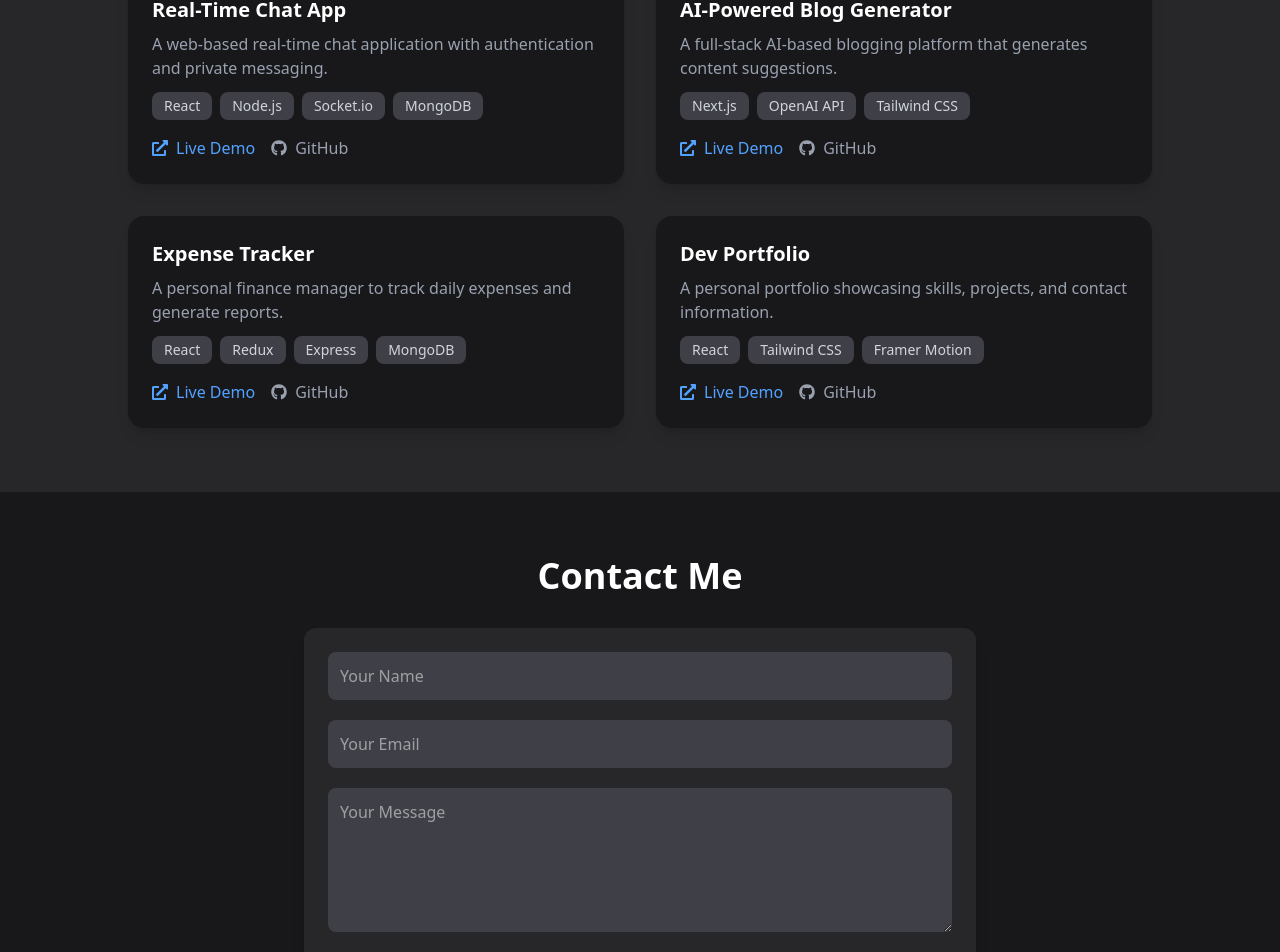
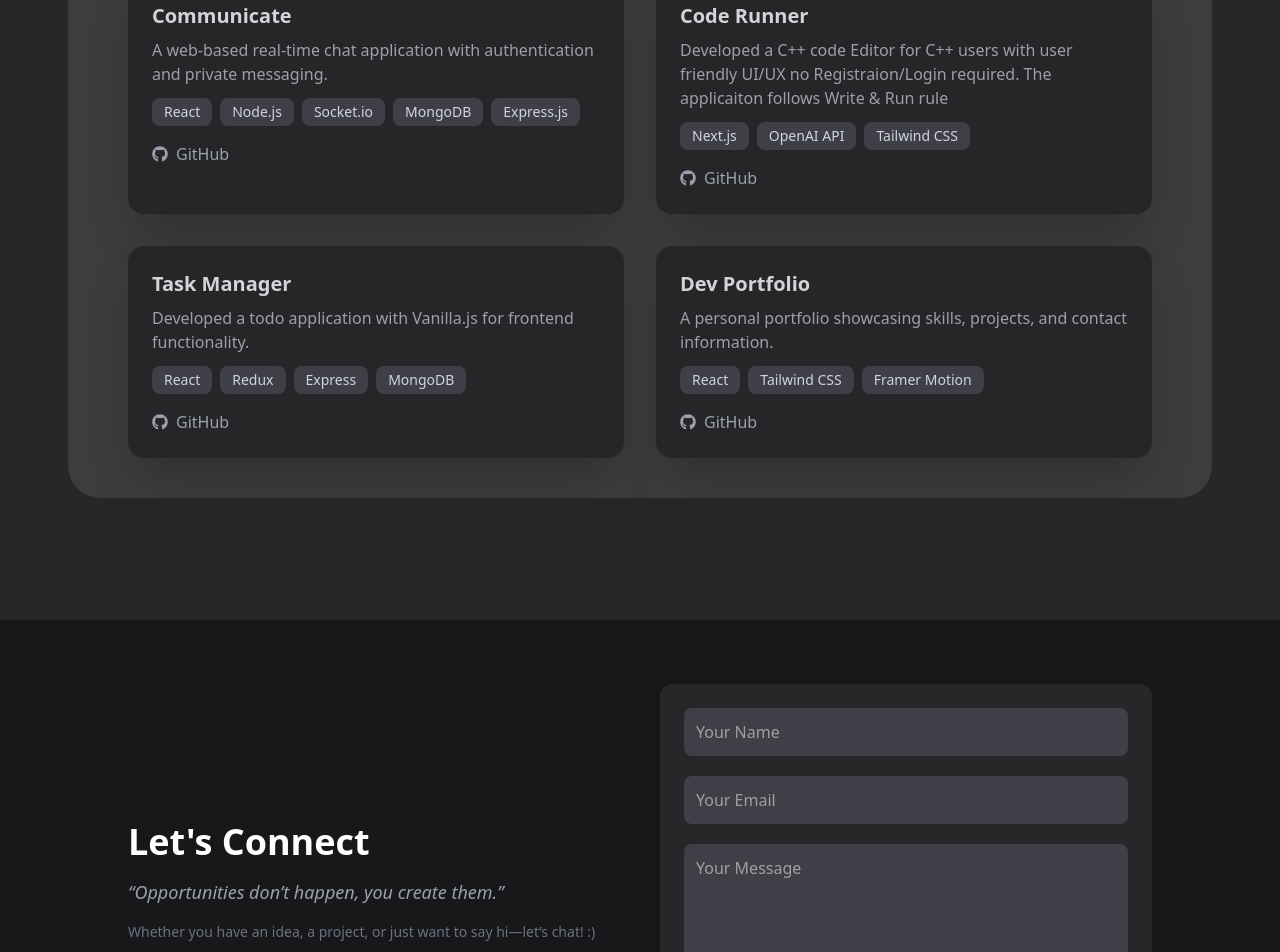
Before and after one commit to adam-dev2/Portfolio, a React (Vite) app: page / in a window 1280 px wide. Shown: the part 1458-2410 px from the top of the page. Built offline with nearby package versions, Linux system fonts and the light colour scheme.

Commit message:
And it's all set may i'll change in the future but so far it seems pretty fine luved the jrny of making it nd learned a lot

```diff
--- a/src/components/About.jsx
+++ b/src/components/About.jsx
@@ -4,17 +4,17 @@ import {FaGithub, FaLinkedin, FaTwitter} from 'react-icons/fa'
 
 const About = () => {
   return (
-    <motion.section
+    <section
       id="about"
       initial={{ opacity: 0, y: 50 }}
-      animate={{ opacity: 1, y: 0 }}
+      whileInView={{ opacity: 1, y: 0 }}
       transition={{ duration: 1 }}
       className="flex flex-col md:flex-row items-center justify-center gap-10 px-6 md:px-20 py-16 bg-zinc-900 text-gray-300"
     >
 
       <motion.div
         initial={{ opacity: 0, x: -50 }}
-        animate={{ opacity: 1, x: 0 }}
+        whileInView={{ opacity: 1, x: 0 }}
         transition={{ duration: 1.2 }}
         className="w-60 h-60 md:w-[350px] md:h-[350px] bg-zinc-800 rounded-xl flex items-center justify-center shadow-lg overflow-hidden"
       >
@@ -27,7 +27,7 @@ const About = () => {
 
       <motion.div
         initial={{ opacity: 0, x: 50 }}
-        animate={{ opacity: 1, x: 0 }}
+        whileInView={{ opacity: 1, x: 0 }}
         transition={{ duration: 1.2 }}
         className="max-w-2xl text-center md:text-left"
       >
@@ -37,39 +37,30 @@ const About = () => {
           With expertise in <span className="text-zinc-400/50 underline">MERN Stack</span>, I focus on building scalable, efficient, and robust solutions.
         </p>
         <motion.div
-            initial={{opacity: 0, y: 50}}
-            animate={{opacity: 1, y:0}}
-            transition={{duration: 0.4}}
-        className="mt-6 flex flex-wrap gap-3 justify-center md:justify-start">
-          <motion.span initial={{opacity: 0, y: 50}}
-            animate={{opacity: 1, y:0}}
-            transition={{duration: 0.4}}
-             className="px-4 py-2 bg-zinc-800 text-gray-300 rounded-lg shadow">Node.js</motion.span>
-          <motion.span initial={{opacity: 0, y: 50}}
-            animate={{opacity: 1, y:0}}
-            transition={{duration: 0.4}}
-             className="px-4 py-2 bg-zinc-800 text-gray-300 rounded-lg shadow">Express.js</motion.span>
-          <motion.span initial={{opacity: 0, y: 50}}
-            animate={{opacity: 1, y:0}}
-            transition={{duration: 0.4}}
-             className="px-4 py-2 bg-zinc-800 text-gray-300 rounded-lg shadow">Postman</motion.span>
-          <motion.span initial={{opacity: 0, y: 50}}
-            animate={{opacity: 1, y:0}}
-            transition={{duration: 0.4}}
-             className="px-4 py-2 bg-zinc-800 text-gray-300 rounded-lg shadow">MongoDB</motion.span>
-          <motion.span initial={{opacity: 0, y: 50}}
-            animate={{opacity: 1, y:0}}
-            transition={{duration: 0.4}}
-             className="px-4 py-2 bg-zinc-800 text-gray-300 rounded-lg shadow">Framer</motion.span>
-          <motion.span initial={{opacity: 0, y: 50}}
-            animate={{opacity: 1, y:0}}
-            transition={{duration: 0.4}}
-             className="px-4 py-2 bg-zinc-800 text-gray-300 rounded-lg shadow">React.js</motion.span>
-          <motion.span initial={{opacity: 0, y: 50}}
-            animate={{opacity: 1, y:0}}
-            transition={{duration: 0.4}}
-             className="px-4 py-2 bg-zinc-800 text-gray-300 rounded-lg shadow">Tailwind CSS</motion.span>
+          variants={{
+            hidden: { opacity: 1 },
+            visible: { opacity: 1, transition: { staggerChildren: 0.2 } }
+          }}
+          initial="hidden"
+          whileInView="visible"
+          viewport={{ once: true }}
+          className="mt-6 flex flex-wrap gap-3 justify-center md:justify-start"
+        >
+          {["Node.js", "Express.js", "Postman", "MongoDB", "Framer", "React.js", "Tailwind CSS"].map((tech, index) => (
+            <motion.span
+              key={index}
+              variants={{
+                hidden: { opacity: 0, y: 50 },
+                visible: { opacity: 1, y: 0, transition: { duration: 0.4 } }
+              }}
+              className="px-4 py-2 bg-zinc-800 text-gray-300 rounded-lg shadow"
+            >
+              {tech}
+            </motion.span>
+          ))}
         </motion.div>
+
+
         <div className="mt-6 flex gap-6 justify-center md:justify-start">
           <a href="https://github.com/adam-dev2" target="_blank" rel="noopener noreferrer">
             <FaGithub className="text-2xl text-gray-300 hover:text-white transition-all" />
@@ -82,7 +73,7 @@ const About = () => {
           </a>
         </div>
       </motion.div>
-    </motion.section>
+    </section>
   );
 };
 
--- a/src/components/Contact.jsx
+++ b/src/components/Contact.jsx
@@ -13,15 +13,39 @@ const Contact = () => {
       id="contact"
       initial={{ opacity: 0, y: 50 }}
       whileInView={{ opacity: 1, y: 0 }}
+      viewport={{ once: true }}
       transition={{ duration: 0.8 }}
       className="bg-zinc-900 text-gray-300 py-16 px-8 md:px-20"
     >
-      <h2 className="text-4xl font-bold text-white text-center mb-8">Contact Me</h2>
-      <div className="max-w-2xl mx-auto">
+      <div className="max-w-5xl mx-auto grid grid-cols-1 md:grid-cols-2 gap-10 items-center">
+
+        {/* Left Section - Quote */}
+        <motion.div
+          initial={{ opacity: 0, x: -50 }}
+          whileInView={{ opacity: 1, x: 0 }}
+          transition={{ duration: 0.8 }}
+          className="text-center md:text-left space-y-4"
+        >
+          <h2 className="text-4xl font-bold text-white">Let's Connect</h2>
+          <p className="text-gray-400 text-lg italic">
+            “Opportunities don’t happen, you create them.”
+          </p>
+          <p className="text-gray-500 text-sm">
+            Whether you have an idea, a project, or just want to say hi—let’s chat! :)
+          </p>
+        </motion.div>
+
+        {/* Right Section - Form */}
+        <motion.div
+          initial={{ opacity: 0, x: 50 }}
+          whileInView={{ opacity: 1, x: 0 }}
+          transition={{ duration: 0.8 }}
+          className="bg-zinc-800 p-6 rounded-xl shadow-lg"
+        >
           <form
             action="https://formsubmit.co/el/hehedi"
             method="POST"
-          className="flex flex-col gap-5 bg-zinc-800 p-6 rounded-xl shadow-lg"
+            className="flex flex-col gap-5"
           >
             <input type="hidden" name="_captcha" value="false" />
             <input type="hidden" name="_next" value="https://yourwebsite.com/thank-you" />
@@ -64,6 +88,8 @@ const Contact = () => {
               Send Message
             </motion.button>
           </form>
+        </motion.div>
+
       </div>
     </motion.section>
   );
--- a/src/components/Hero.jsx
+++ b/src/components/Hero.jsx
@@ -1,6 +1,7 @@
 import React from "react";
 import { motion } from "framer-motion";
 import ResumeViewer from "./ResumeViewer";
+import { div } from "framer-motion/client";
 
 const containerVariants = {
   hidden: { opacity: 1 },
@@ -24,7 +25,7 @@ const Hero = () => {
         variants={containerVariants}
         initial="hidden"
         animate="visible"
-      className="flex flex-col items-center justify-center h-screen bg-zinc-800 z-5"
+        className="flex flex-col items-center justify-center h-screen w-screen bg-zinc-800 z-5"
         >
         <motion.h1
           variants={itemVariants}
@@ -34,7 +35,7 @@ const Hero = () => {
         </motion.h1>
         <motion.h3
           variants={itemVariants}
-        className="text-3xl font-semibold text-gray-300 mt-4">
+          className="text-3xl font-semibold text-gray-300 mt-4 text-center">
           I am a <span className="text-zinc-400/50 underline">Full-Stack</span> developer
         </motion.h3>
         <motion.p
--- a/src/components/Projects.jsx
+++ b/src/components/Projects.jsx
@@ -4,31 +4,31 @@ import { FaExternalLinkAlt, FaGithub } from "react-icons/fa";
 
 const projects = [
   {
-    title: "Real-Time Chat App",
+    title: "Communicate",
     description: "A web-based real-time chat application with authentication and private messaging.",
-    technologies: ["React", "Node.js", "Socket.io", "MongoDB"],
-    github: "https://github.com/yourusername/chat-app",
+    technologies: ["React", "Node.js", "Socket.io", "MongoDB","Express.js"],
+    github: "https://github.com/shaikadam222/Real-Time-Chat-Application",
     demo: "https://chat-app-demo.vercel.app"
   },
   {
-    title: "AI-Powered Blog Generator",
-    description: "A full-stack AI-based blogging platform that generates content suggestions.",
+    title: "Code Runner",
+    description: "Developed a C++ code Editor for C++ users with user friendly UI/UX no Registraion/Login required. The applicaiton follows Write & Run rule",
     technologies: ["Next.js", "OpenAI API", "Tailwind CSS"],
-    github: "https://github.com/yourusername/ai-blog-generator",
+    github: "https://github.com/adam-dev2/full-stack-code-editor-for-cpp-users",
     demo: "https://ai-blog-demo.vercel.app"
   },
   {
-    title: "Expense Tracker",
-    description: "A personal finance manager to track daily expenses and generate reports.",
+    title: "Task Manager",
+    description: "Developed a todo application with Vanilla.js for frontend functionality.",
     technologies: ["React", "Redux", "Express", "MongoDB"],
-    github: "https://github.com/yourusername/expense-tracker",
+    github: "https://github.com/adam-dev2/Task-Manager",
     demo: "https://expense-tracker-demo.vercel.app"
   },
   {
     title: "Dev Portfolio",
     description: "A personal portfolio showcasing skills, projects, and contact information.",
     technologies: ["React", "Tailwind CSS", "Framer Motion"],
-    github: "https://github.com/yourusername/dev-portfolio",
+    github: "https://github.com/adam-dev2/Portfolio",
     demo: "https://yourportfolio.vercel.app"
   }
 ];
@@ -36,24 +36,20 @@ const projects = [
 const ProjectCard = ({ project }) => {
   return (
     <motion.div
-      id="projects"
       initial={{ opacity: 0, y: 50 }}
       whileInView={{ opacity: 1, y: 0 }}
-      transition={{ duration: 0.5 }}
       viewport={{ once: true }}
-      className="bg-zinc-900 p-6 rounded-2xl shadow-lg hover:scale-[1.05] transition-transform duration-300"
+      transition={{ duration: 0.4, ease: "easeInOut" }}
+      className="bg-zinc-900/60 p-6 rounded-2xl shadow-2xl transition-transform duration-300 ease-in-out hover:scale-105"
     >
-      <h3 className="text-xl font-semibold text-white">{project.title}</h3>
-      <p className="text-gray-400 mt-2">{project.description}</p>
+      <h3 className="text-xl font-semibold text-zinc-300">{project.title}</h3>
+      <p className="text-zinc-400 mt-2">{project.description}</p>
       <div className="flex flex-wrap gap-2 mt-3">
         {project.technologies.map((tech, i) => (
           <span key={i} className="px-3 py-1 bg-zinc-700 text-sm rounded-lg">{tech}</span>
         ))}
       </div>
       <div className="mt-4 flex gap-4">
-        <a href={project.demo} target="_blank" rel="noopener noreferrer" className="flex items-center gap-2 text-blue-400 hover:underline">
-          <FaExternalLinkAlt /> Live Demo
-        </a>
         <a href={project.github} target="_blank" rel="noopener noreferrer" className="flex items-center gap-2 text-gray-400 hover:underline">
           <FaGithub /> GitHub
         </a>
@@ -64,12 +60,16 @@ const ProjectCard = ({ project }) => {
 
 const ProjectsGrid = () => {
   return (
-    <section id="projects" className="bg-zinc-800 text-gray-300 py-16 px-8">
-      <h2 className="text-4xl font-bold text-white text-center mb-12">Projects</h2>
-      <div className="grid grid-cols-1 md:grid-cols-2 gap-8 max-w-5xl mx-auto">
-        {projects.map((project, index) => (
-          <ProjectCard key={index} project={project} />
-        ))}
+    <section id="projects" className="bg-zinc-800 text-gray-300 py-16 px-8 items-center flex flex-col justify-center min-h-screen -z-10">
+      <h2 className="text-7xl text-white font-extralight text-center mb-5 z-0">Projects</h2>
+      <div
+        className="bg-white/10 h-full py-10 backdrop-blur-xs rounded-4xl px-15 relative bottom-12 z-1"
+      >
+        <div className="grid grid-cols-1 md:grid-cols-2 gap-8 max-w-5xl mx-auto">
+          {projects.map((project, index) => (
+            <ProjectCard key={index} project={project} />
+          ))}
+        </div>
       </div>
     </section>
   );
--- a/src/components/ResumeViewer.jsx
+++ b/src/components/ResumeViewer.jsx
@@ -13,7 +13,7 @@ export default function ResumeViewer() {
   return (
     <div>
       <button
-        className="bg-zinc-900 mt-10 p-4 rounded-xl text-white cursor-pointer"
+        className="bg-zinc-900 mt-10 p-4 rounded-xl text-white cursor-pointer hover:scale-[1.13] hover:text-zinc-400 transition-transform duration-300 shadow-lg"
         onClick={() => setIsOpen(true)}
       >
         Check Out My Resume
```
Also changed, not shown: src/components/Navbar.jsx (+6 -7 lines). Lines whose indentation alone changed are shown as unchanged.
